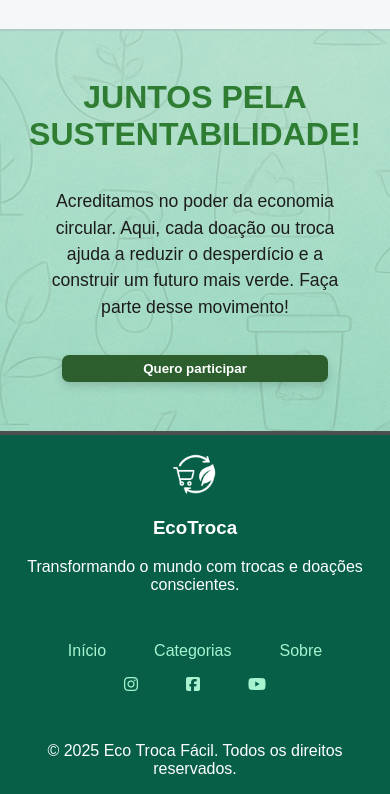
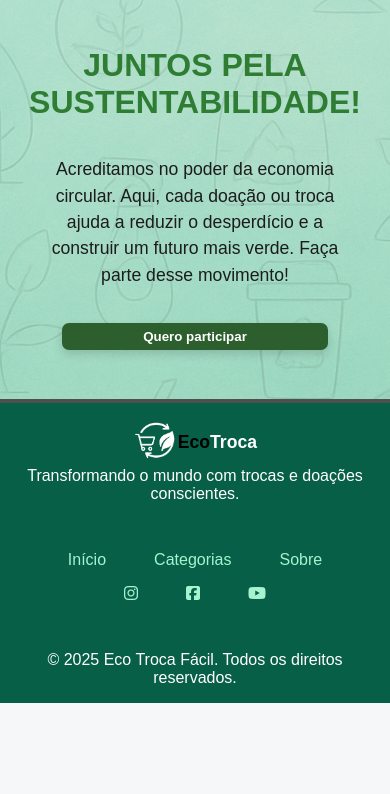
Before and after one commit to Mynjko2008/Eco-Troca-Facil, a PHP site: page /home.html in a window 390 px wide; the page is wider, and only the part inside the window is pictured. Shown: the part 2542-3336 px from the top of that part. After the commit the page ends 3245 px from the top of that part, so only its background shows below. Run offline with PHP 8.4, Linux system fonts and the light colour scheme; some libraries are stand-ins or nearby versions.

Commit message:
Adicionando a Logo e responsivo

```diff
--- a/Paginal-Inicial/home.css
+++ b/Paginal-Inicial/home.css
@@ -23,7 +23,7 @@ section {
 header {
     background: #0E5E4D;
     /* Cor de fundo do cabeçalho */
-    padding: 2rem 5%;
+    padding: 1rem 5%;
     /* Espaçamento interno do cabeçalho */
     position: sticky;
     /* Fixa o cabeçalho no topo da página */
@@ -35,6 +35,20 @@ header {
     animation: slide 0.6s ease-out;
     /* Animação de deslizamento */
     transition: box-shadow 0.3s ease;
+}
+
+header .logo {
+    display: flex;
+    align-items: center;
+}
+
+.logo h3 {
+    font-size: 1.4em;
+    color: white;
+}
+
+.logo h3 span {
+    color: black;
 }
 
 header.scrolled {
@@ -67,7 +81,7 @@ header.scrolled {
 }
 
 .navegacao img {
-    width: 3.5em;
+    width: 3em;
 }
 
 .navegacao ul {
@@ -134,6 +148,7 @@ header.scrolled {
     background: #0E5E4D;
     color: #FFFFFF;
     border-radius: 15px;
+    cursor: pointer;
 }
 
 .btn-2:hover {
@@ -439,6 +454,7 @@ span {
     color: white;
     box-shadow: 0 4px 10px rgba(0, 0, 0, 0.15);
     transition: transform 0.3s ease, background-color 0.3s ease;
+    cursor: pointer;
 }
 
 .cta:hover {
@@ -467,11 +483,22 @@ footer {
     color: #fff;
 }
 
-footer img {
-    width: 3em;
+footer .logo {
+    display: flex;
+    align-items: center;
 }
 
-/*footer img {}*/
+footer a {
+    color: white;
+}
+
+footer img {
+    width: 4em;
+}
+
+footer h3 span {
+    color: black;
+}
 
 .links {
     display: flex;
@@ -504,6 +531,15 @@ footer img {
 @media (max-width: 844px) {
     #menu {
         display: flex;
+    }
+
+
+    .navegacao .logo img {
+        width: 2.3em;
+    }
+
+    .navegacao .logo h3 {
+        font-size: 1.1em;
     }
 
     .navegacao ul {
@@ -630,9 +666,13 @@ footer img {
         text-align: center;
     }
 
-    footer h3 {
-        padding: 1em;
+    footer .logo img {
+        width: 2.8em;
     }
+
+     footer .logo h3 {
+        font-size: 1.1em;
+     }
 
     .links {
         display: flex;
@@ -644,7 +684,7 @@ footer img {
 }
 
 /* ========== TABLETS (845px - 1024px) ========== */
-@media (min-width: 845px) and (max-width: 1024px) {
+@media (min-width: 845px) and (max-width: 1300px) {
     .containerPlaneta {
         display: none;
     }
@@ -652,6 +692,8 @@ footer img {
     .categorias {
         justify-content: center;
     }
+
+
 
     .home {
         padding: 2em;
@@ -687,10 +729,6 @@ footer img {
         text-align: center;
     }
 
-    footer h3 {
-        padding: 1em;
-    }
-
     .links {
         display: flex;
         flex-direction: column;
--- a/Paginal-Inicial/home.html
+++ b/Paginal-Inicial/home.html
@@ -13,22 +13,31 @@
     <!--Inico do header-->
     <header>
         <div class="navegacao">
-            <img src="img/Logo-branca.png" alt="Logo">
-            <i class="fa-solid fa-bars" id="menu"  onclick="clickMenu()"></i>
+            <div class="logo">
+                <a href="#Home">
+                    <img src="img/Logo-branca.png" alt="Logo">
+                </a>
+                <a href="">
+                    <h3><span>Eco</span>Troca</h3>
+                </a>
+
+            </div>
+
+            <i class="fa-solid fa-bars" id="menu" onclick="clickMenu()"></i>
             <nav id="itens">
                 <ul>
                     <li>
-                        <a href="">Início</a>
+                        <a href="#Home">Início</a>
                     </li>
                     <li>
-                        <a href="">Categorias</a>
+                        <a href="#Categorias">Categorias</a>
                     </li>
                     <li>
-                        <a href="">Sobre</a>
+                        <a href="#Sobre">Sobre</a>
                     </li>
                     <li>
 
-                        <a href="">
+                        <a href="login.html">
                             <button class="btn-1">Entrar</button>
                         </a>
 
@@ -43,14 +52,14 @@
     <main>
         <!--Inicio da home-->
         <section>
-            <div class="containerHome">
+            <div class="containerHome" id="Home">
                 <div class="containerPlaneta">
                     <img src="img/Mundo.png" alt="Mundo" loading="lazy" class="planeta">
                 </div>
                 <div class="home">
                     <h1>Troque, doe e ajude o planeta</h1>
                     <h2>Dê um novo destino para objetos que você não usa mais e pratique o consumo consciente.</h2>
-                    <a href="">
+                    <a href="login.html">
                         <button class="btn-2">Começar agora</button>
                     </a>
                 </div>
@@ -60,7 +69,7 @@
 
         <!-- Inicio da sessão sobre o projeto-->
         <section class="sobre">
-            <div class="containerSobre">
+            <div class="containerSobre" id="Sobre">
                 <h2>Sobre o projeto</h2>
                 <p>Este site nasceu com o propósito de facilitar a troca e a doação de itens usados. Acreditamos que,
                     juntos, podemos combater o desperdício e promover a sustentabilidade por meio da economia circular.
@@ -71,7 +80,7 @@
 
         <!-- Inicio da sessão Categorias-->
         <section>
-            <div class="containerCategorias">
+            <div class="containerCategorias" id="Categorias">
                 <h1>O que você quer doar ou trocar hoje?</h1>
                 <div class="categorias">
                     <div class="card Livros">
@@ -111,7 +120,7 @@
 
         <!-- Inicio da sessão Itens Recentes-->
         <section>
-            <div class="containerDestaque">
+            <div class="containerDestaque" id="Destaques">
                 <h1>Últimos Registros</h1>
                 <div class="itens">
                     <div class="box">
@@ -163,7 +172,10 @@
                     <h1 class="titulo">Juntos pela sustentabilidade!</h1>
                     <p>Acreditamos no poder da economia circular. Aqui, cada doação ou troca ajuda a reduzir o
                         desperdício e a construir um futuro mais verde. Faça parte desse movimento!</p>
-                    <button class="cta">Quero participar</button>
+                    <a href="login.html">
+                        <button class="cta">Quero participar</button>
+                    </a>
+
                 </div>
             </div>
         </section>
@@ -173,20 +185,26 @@
 
     <!-- Inicio do Rodape-->
     <footer>
-        <img src="img/Logo-branca.png" alt="Logo">
-        <h3>EcoTroca</h3>
+        <div class="logo">
+            <a href="#Home">
+                <img src="img/Logo-branca.png" alt="Logo">
+            </a>
+            <a href="#Home">
+                <h3><span>Eco</span>Troca</h3>
+            </a>
+        </div>
         <p>Transformando o mundo com trocas e doações conscientes.</p>
         <div class="links">
             <div class="rapidos">
                 <ul>
                     <li>
-                        <a href="">Início</a>
+                        <a href="#Home">Início</a>
                     </li>
                     <li>
-                        <a href="">Categorias</a>
+                        <a href="#Categorias">Categorias</a>
                     </li>
                     <li>
-                        <a href="">Sobre</a>
+                        <a href="#Sobre">Sobre</a>
                     </li>
                 </ul>
             </div>
```
